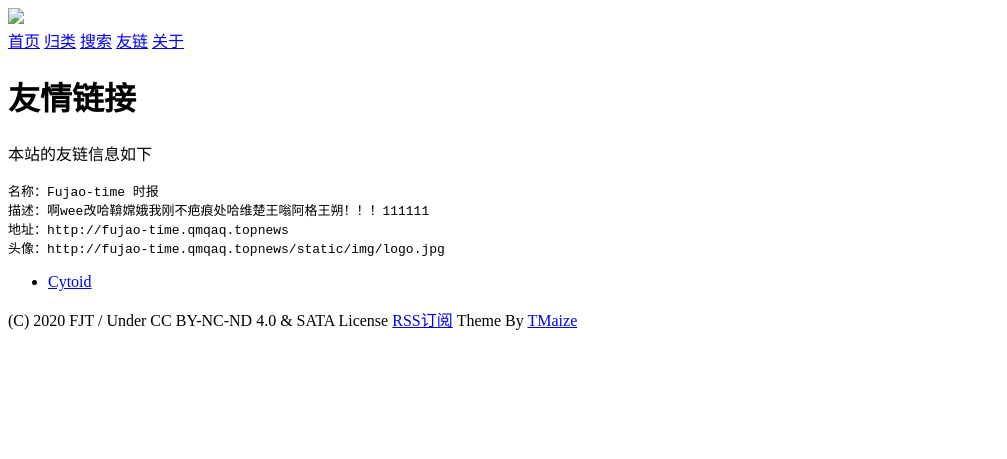
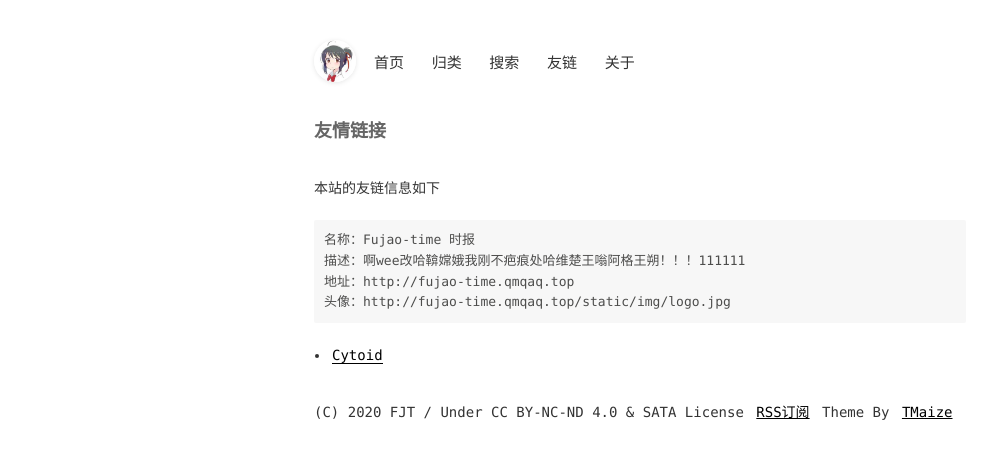
Before and after one commit to fujao-time/fujao-time.github.io, a Jekyll site: the page built from pages/links.md, in a window 1280 px wide. Shown: the top 459 px of the page, without its empty margins (0-1007 px from the left). Built offline with Jekyll 4.4.1, drawn with Linux system fonts in a browser that asks for light colours; comment, search, counter and statistics services are not loaded; part of the change alters nothing that is shown.

```diff
--- a/_config.yml
+++ b/_config.yml
@@ -20,7 +20,7 @@ exclude: ['CNAME', 'README.md', 'LICENSE', '_site', 'dist', 'Gemfile', 'Gemfile.
 # 域名配置
 # baseurl配置,如果网站部署在根目录下的其他目录中，请设置为 /目录名
 domainUrl: 'http://fujao-time.qmqaq.top'
-baseurl: 'news'
+baseurl: ''
 
 # 菜单
 menu:
```
